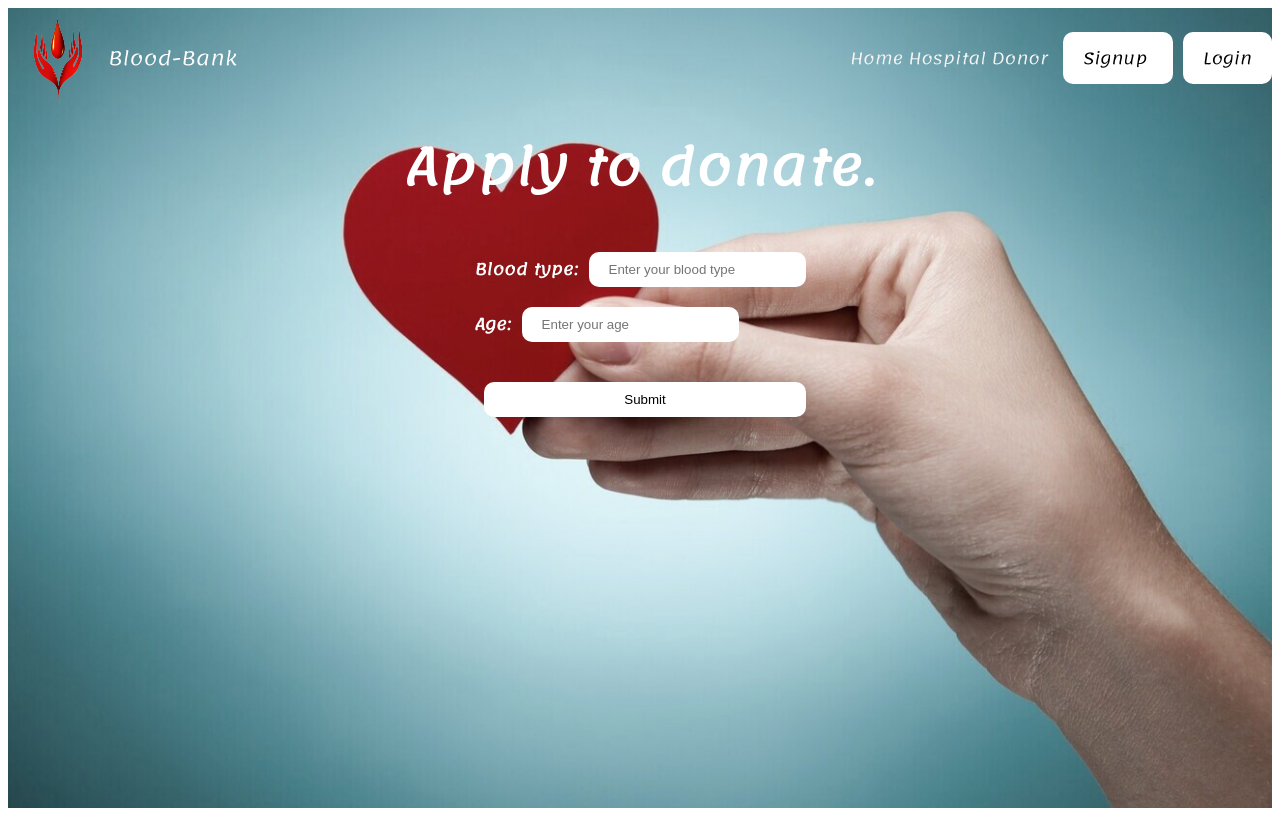
After one commit to danielmuthama/Blood-Bank, a Django app: template home/templates/donate.html in a window 1280 px wide. The commit adds this page. Run offline with Django 4.2, Linux system fonts and the light colour scheme; the template is opened without the code that fills it, so the values that code supplies are empty.

Commit message:
it will add the donor application form

```diff
--- /dev/null
+++ b/home/templates/donate.html
@@ -0,0 +1,22 @@
+{% extends 'base.html' %}
+
+
+{% block content %}
+{{ block.super}}
+<h1 style="font-size:50px; margin-top:10px; color:white; font-family: 'Lemonada', cursive; " >Apply to donate.</h1>
+
+<form name="myform" style="margin: 0 auto; justify-content: center;display: flex; flex-direction: column; width: fit-content;">
+    <div class="form-cont" style="display: flex; align-items: center; margin-bottom: 20px;">
+        <label for="fname" style="color: white;font-weight: bolder;"> Blood type:</label>
+	<input required type="text" name="fname" placeholder="Enter your blood type" style="background-color: white; color: black; text-decoration: none; border-radius: 10px ;
+    margin-left: 10px; padding: 10px 20px;border: none;"></input><br>
+    </div>
+    <div class="form-cont"style="display: flex; align-items: center; margin-bottom: 20px;">
+        <label for="password" style="color: white; font-weight: bolder;">Age:</label>
+        <input required type="password" name="password" placeholder="Enter your age" style="background-color: white; color: black; text-decoration: none; border-radius: 10px ;
+        margin-left: 10px; padding: 10px 20px;border: none;"></input><br>
+    </div>
+    <input type="submit" name="submit" style="background-color: white; color: black; text-decoration: none; border-radius: 10px ;  margin-top: 20px;
+    margin-left: 10px; padding: 10px 10px;border: none;" ></input>
+</form>
+{% endblock %}
--- a/home/templates/donors.html
+++ b/home/templates/donors.html
@@ -3,5 +3,7 @@
 
 {% block content %}
 {{ block.super}}
-
-{% endblock %}
+<div class="container-fluid"  >
+    <h1 style="font-size:50px; margin-top:50px; color:white; font-family: 'Lemonada', cursive; " >Donors</h1>
+</div>
+    {% endblock %}
--- a/home/templates/recipients.html
+++ b/home/templates/recipients.html
@@ -3,5 +3,7 @@
 
 {% block content %}
 {{ block.super}}
-
+<div class="container-fluid"  >
+    <h1 style="font-size:50px; margin-top:50px; color:white; font-family: 'Lemonada', cursive; " >Recipients & Hospitals</h1>
+</div>
 {% endblock %}
```
Also changed, not shown: home/templates/request_donor.html (added).
